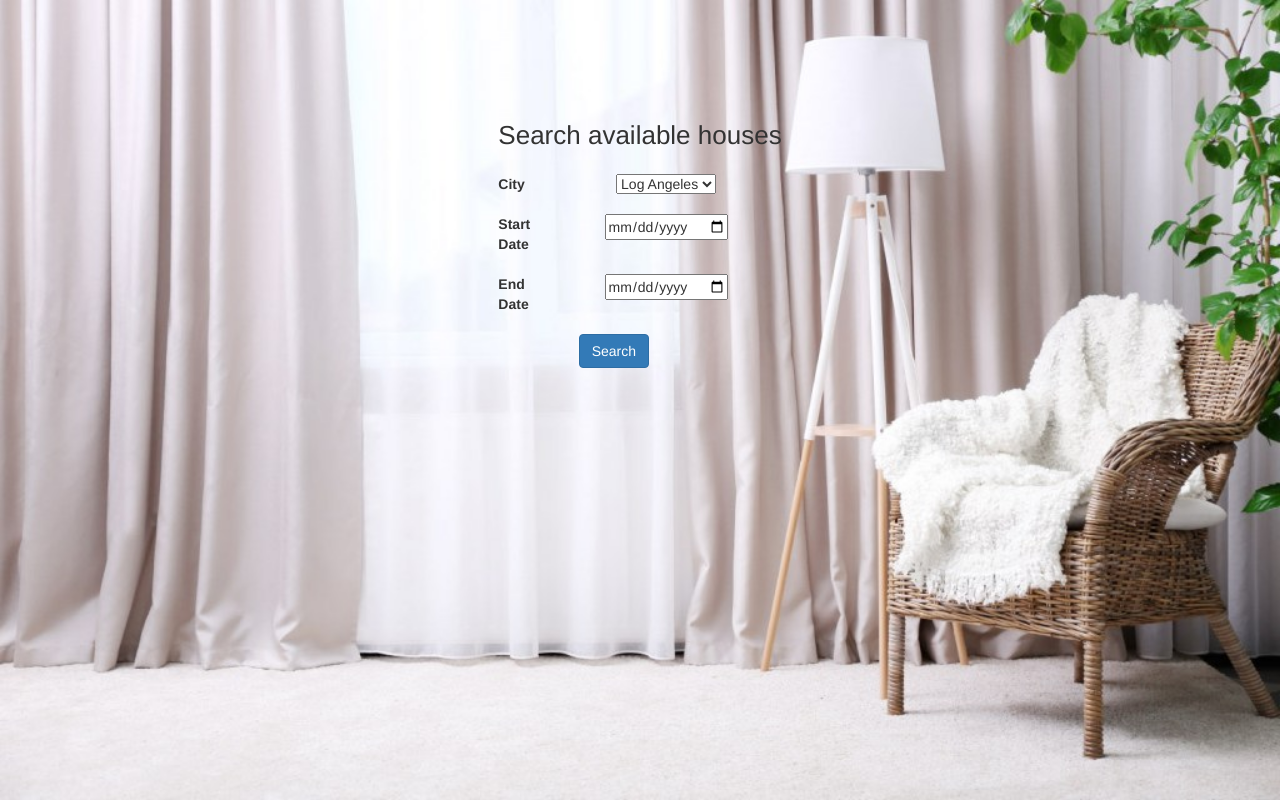
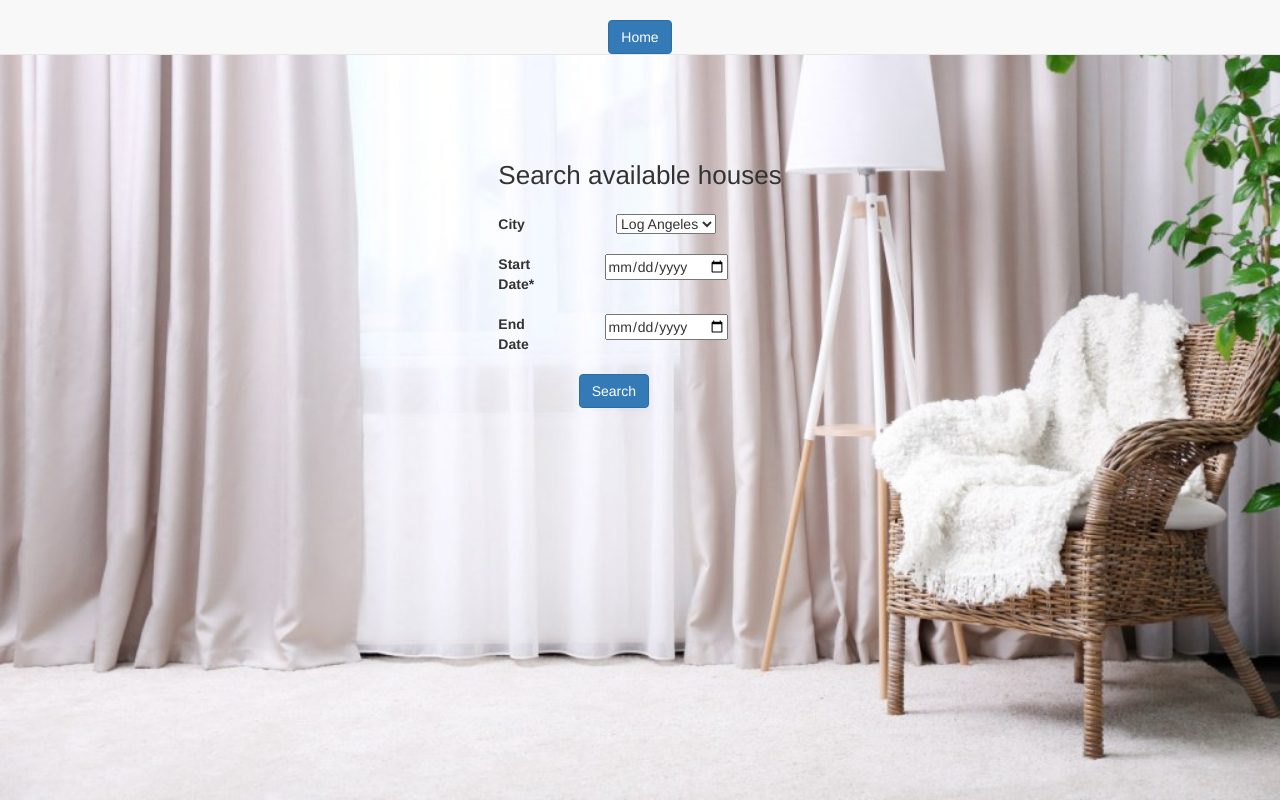
Before and after one commit to Kexin-Tang/CS498, a Flask app: page /AirBnB-search in a window 1280 px wide. Run offline with Flask 2, Linux system fonts and the light colour scheme; some libraries are stand-ins or nearby versions.

Commit message:
Add files via upload

```diff
--- a/templates/airbnb-search.html
+++ b/templates/airbnb-search.html
@@ -47,6 +47,10 @@ html {
 
 <body>
 <div class="page">
+    <nav class="navbar navbar-default navbar-fixed-top">
+        <br>
+            <a class="btn btn-primary" href="/" role="button">Home</a>
+    </nav>
 <div class="content flex justify-content-center align-items-center">
     <div class="inner">
         <div style="display: flex; flex-direction: column; justify-content: center; text-align: center; height: 100%">
@@ -61,17 +65,17 @@ html {
                     <option value="SD">San Diego</option>
                     <option value="Portland">Portland</option>
                     <option value="Salem">Salem</option>
-                </select>
+        </select>
     </div>
   </div>
   <div class="form-group row">
-    <label for="start" class="col-sm-2 col-form-label">Start Date</label>
+    <label for="start" class="col-sm-2 col-form-label">Start Date*</label>
     <div class="col-sm-10">
         <input type="date" id="start" name="start-date">
     </div>
   </div>
     <div class="form-group row">
-    <label for="end" class="col-sm-2 col-form-label">End Date</label>
+    <label for="end" class="col-sm-2 col-form-label">End Date </label>
     <div class="col-sm-10">
         <input type="date" id="end" name="end-date">
     </div>
@@ -83,7 +87,10 @@ html {
   </div>
 </form>
             </div>
-            <div   style="height: 300px; overflow-y: auto;">
+            {% if error %}
+            <p>{{error}}</p>
+            {% endif %}
+            <div   style="height: 220px; overflow-y: auto;">
             {% if data %}
             <table class="table table-hover" style="width: 100px">
   <thead>
```
